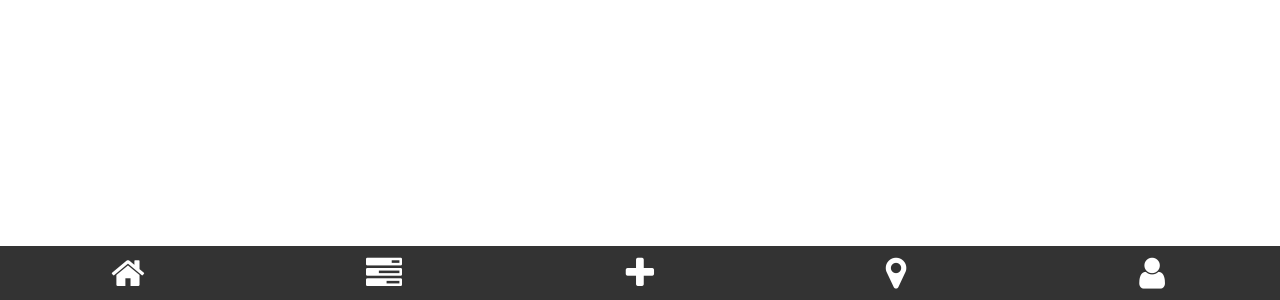
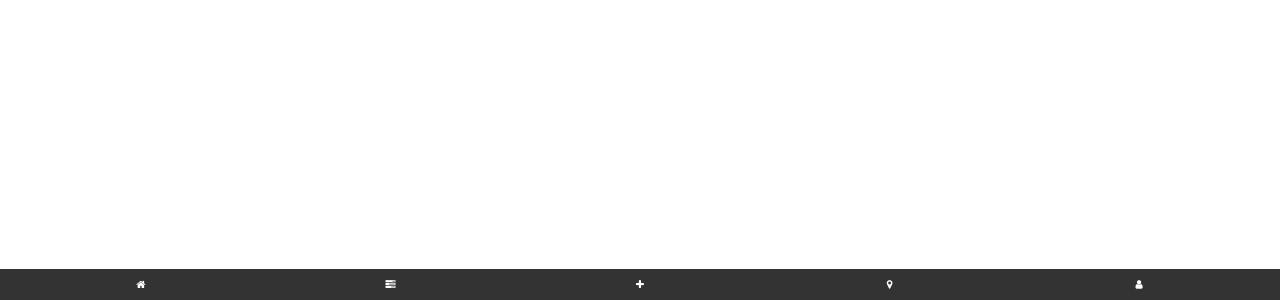
Before and after one commit to 162785/Navbar-Test, a plain HTML site: page index.html in a window 1280 px wide. Shown: the part 500-800 px from the top of the page. Drawn offline with Linux system fonts and the light colour scheme.

Commit message:
Add files via upload

```diff
--- a/CSS/stylesheet1.css
+++ b/CSS/stylesheet1.css
@@ -3,21 +3,15 @@
 
 .icon-bar {
   background-color: #333;
-  overflow: hidden;
-  position: fixed;
-  bottom: 0;
   width: 100%;
 }
 
 .icon-bar a {
-  float: left;
   text-align: center;
   width: 20%;
-  padding: 0 0;
   transition: all 0.3s ease;
   color: white;
-  font-size: 36px;
-  bottom: 0;
+  font-size: 10px;
 }
 
 .icon-bar a:hover {
--- a/index.html
+++ b/index.html
@@ -17,13 +17,13 @@
 
 <link rel="stylesheet" href="https://cdnjs.cloudflare.com/ajax/libs/font-awesome/4.7.0/css/font-awesome.min.css">
 
-<div class="icon-bar fixed-bottom">
+<nav class="navbar icon-bar fixed-bottom">
   <a href="#"><i class="fa fa-home"></i></a>
   <a href="#"><i class="fa fa-tasks"></i></a>
   <a href="#"><i class="fa fa-plus"></i></a>
   <a href="#"><i class="fa fa-map-marker"></i></a>
   <a href="#"><i class="fa fa-user"></i></a>
-</div>
+</nav>
 
     <!-- Do not change unless it does not work. In that case relink to your own downloaded files -->
 	  <script src="JS/jquery-3.4.1.slim.min.js"></script>
```
